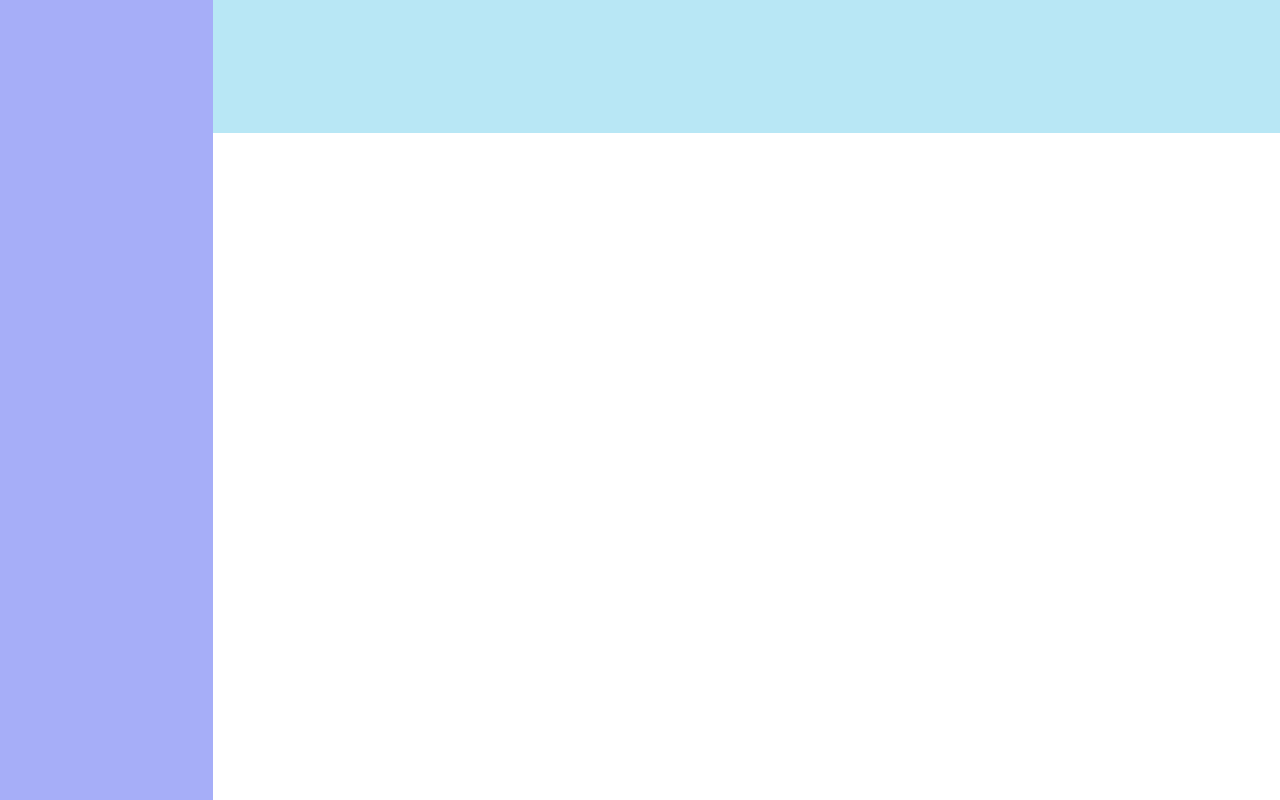
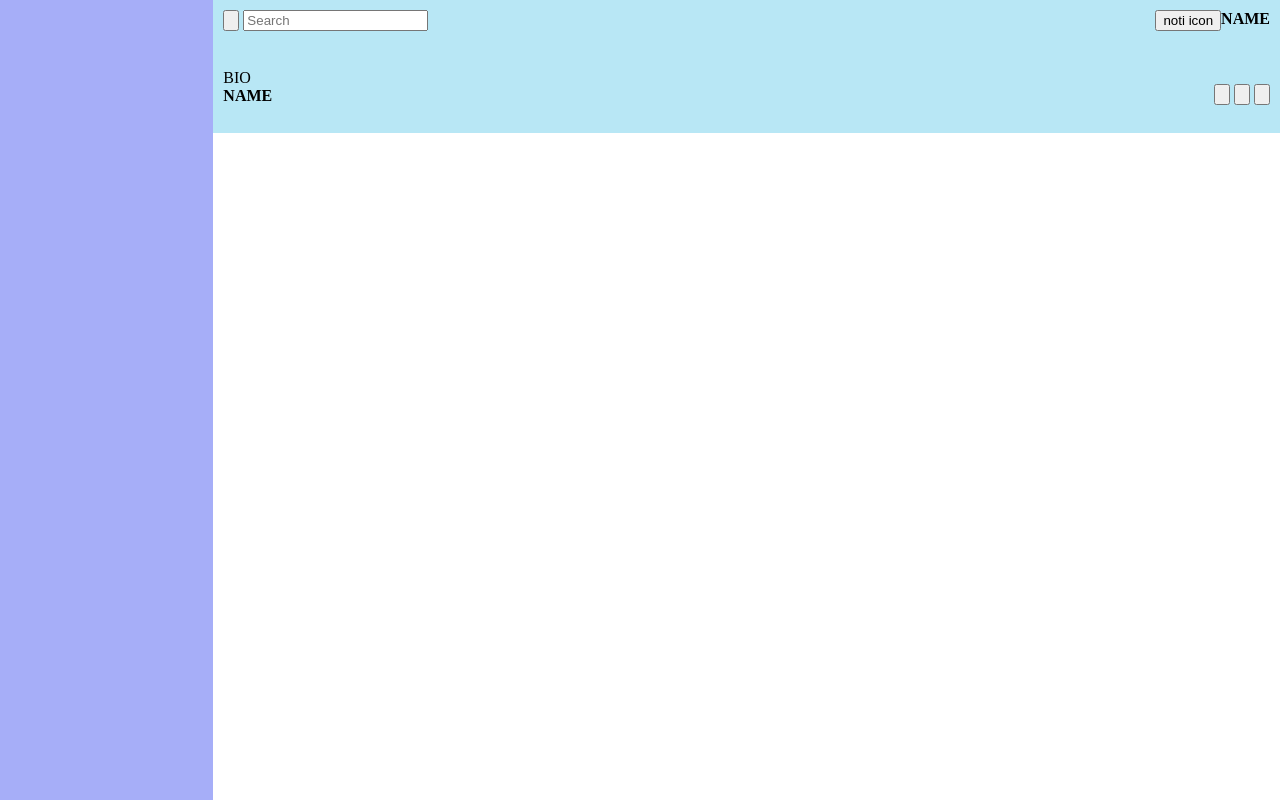
Before and after one commit to JakeBareng/Dashboard-test, a plain HTML site: page index.html in a window 1280 px wide. Drawn offline with Linux system fonts and the light colour scheme.

Commit message:
heading structure

```diff
--- a/index.html
+++ b/index.html
@@ -12,16 +12,30 @@
         <div class="sidebar"></div>
         <header>
             <div class="top">
-                <div class="searchBar"></div>
-                <div class="userSettings"></div>
+                <div class="searchBar">
+                    <button type="submit"><img src="" alt="" srcset=""></button>
+                    <input type="text" name="searchBar" id="searchBar" placeholder="Search">
+                </div>
+                <div class="userSettings">
+                    <button id="notification">noti icon</button>
+                    <img src="" alt="" srcset="">
+                    <h4>NAME</h4>
+                </div>
             </div>
             <div class="bottom">
-                <div class="userIcon"></div>
-                <div class="interact"></div>
+                <div class="userIcon">
+                    <img src="" alt="" srcset="">
+                    <p>BIO</p>
+                    <h4>NAME</h4>
+                </div>
+                <div class="interact">
+                    <input type="button" value="">
+                    <input type="button" value="">
+                    <input type="button" value="">
+                </div>
             </div>
         </header>
         <main>
-            <div class="card_section"></div>
         </main>
     </div>
 </body>
```
